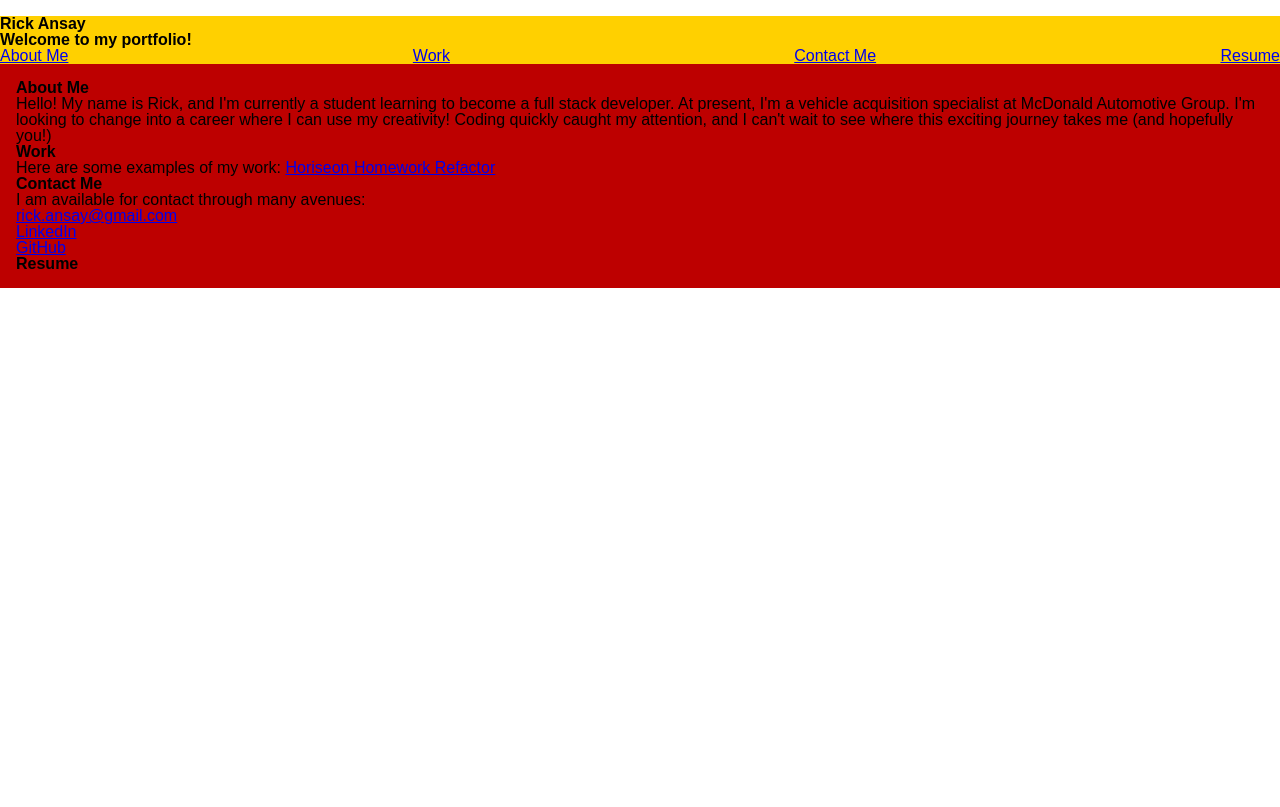
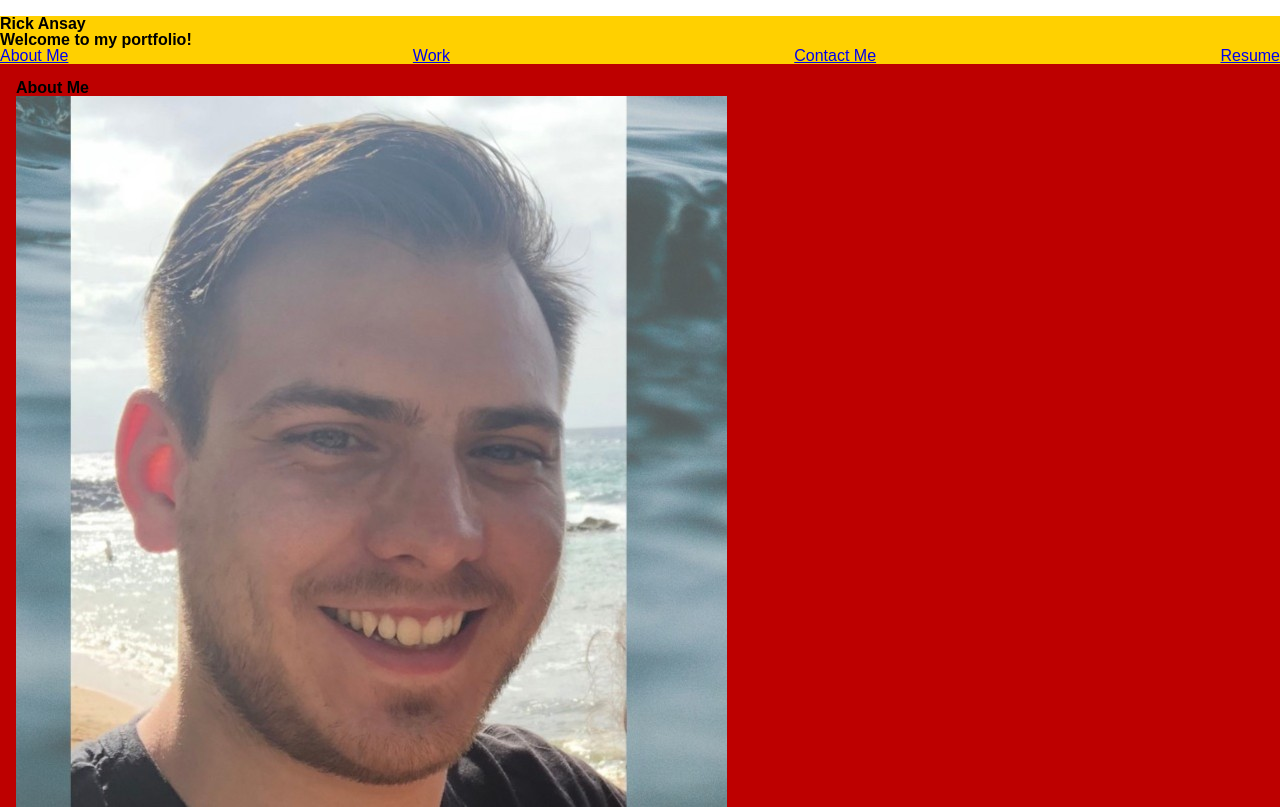
Before and after one commit to RickyRicer/RickAnsayPortfolio, a plain HTML site: page index.html in a window 1280 px wide. Shown: the top 807 px of the page. Drawn offline with Linux system fonts and the light colour scheme.

Commit message:
Corrected image location

```diff
--- a/Assets/css/style.css
+++ b/Assets/css/style.css
@@ -13,7 +13,7 @@
 }
 
 .nav {
-  justify-content: space-between;
+  justify-content: space-evenly;
   height: 50px;
   background-color: var(--gold)
 }
--- a/index.html
+++ b/index.html
@@ -39,10 +39,10 @@
         <div class="container">
             <div id="about-me">
                 <h1>About Me</h1>
-                <div id="img" src="./Assets/rick.jpg" alt="Rick Ansay"></a>
+                <img id="img" src="./Assets/rick.jpg" alt="Rick Ansay"></a>
                 <p>Hello! My name is Rick, and I'm currently a student learning to become a full stack developer. At present, I'm a vehicle acquisition specialist at McDonald Automotive Group. I'm looking to change into a career where I can use my creativity! Coding quickly caught my attention, and I can't wait to see where this exciting journey takes me (and hopefully you!)</p>
             </div>
-            <div id="Work">
+            <div id="work">
                 <h1>
                     Work
                 </h1>
@@ -62,7 +62,7 @@
                     </ul>
                 </p>
             </div>
-            <div id="Resume">
+            <div id="resume">
                 <h1>
                     Resume
                 </h1>
```
